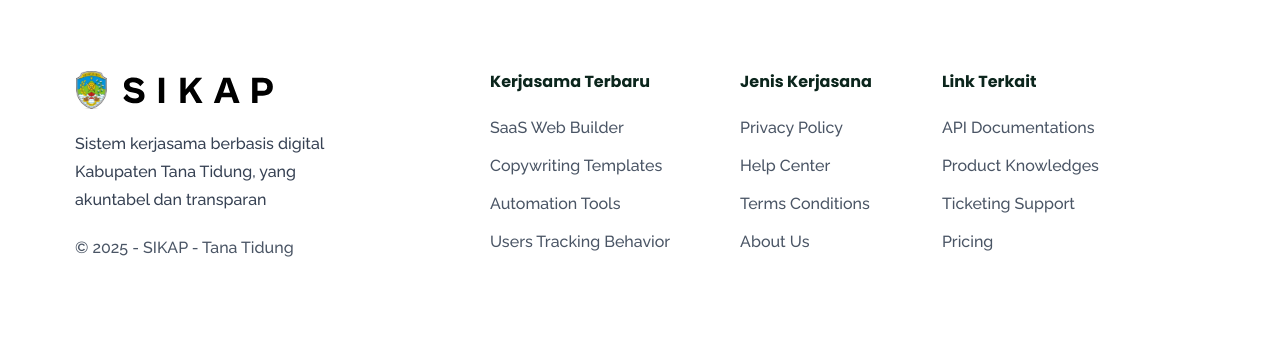
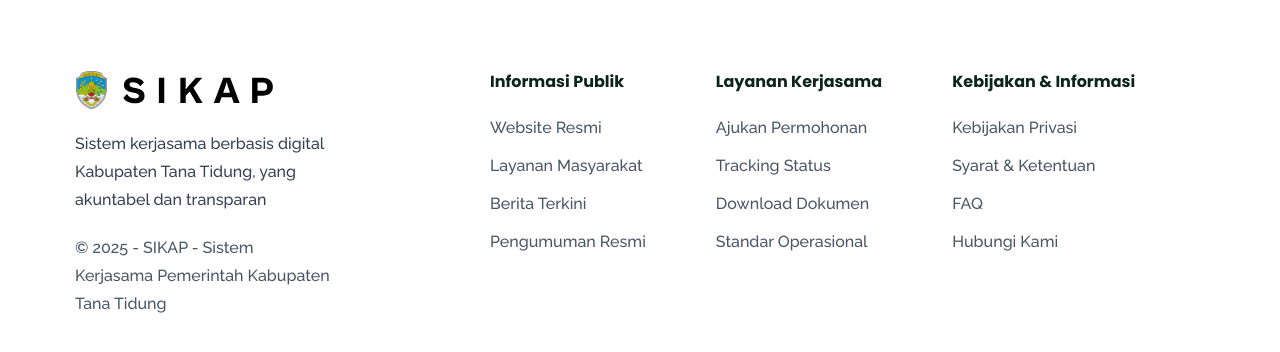
Before and after one commit to bayatechdev/sikap, a Next.js app: page / in a window 1280 px wide. Shown: the part 3471-3823 px from the top of the page. Built offline with nearby package versions, Linux system fonts and the light colour scheme; no server answers; the database is empty.

Commit message:
feat: update carousel, footer

```diff
--- a/src/components/layout/Footer.tsx
+++ b/src/components/layout/Footer.tsx
@@ -2,6 +2,7 @@
 
 import React from 'react';
 import Image from 'next/image';
+import Link from 'next/link';
 import { FooterData } from '@/types';
 
 interface FooterProps {
@@ -34,60 +35,130 @@ export default function Footer({ footerData }: FooterProps) {
 
           {/* Footer Links */}
           <div className="flex flex-col md:flex-row gap-8 md:gap-[70px]">
-            {/* Product Section */}
+            {/* Informasi Publik Section */}
             <nav className="flex flex-col gap-5">
               <h3 className="font-poppins text-[16px] leading-[24px] font-bold text-foreground">
-                {footerData.sections.product.title}
+                {footerData.sections.informasi.title}
               </h3>
               <ul className="flex flex-col gap-2.5">
-                {footerData.sections.product.links.map((link, index) => (
-                  <li key={index}>
+                <li>
+                  <a
+                    href="https://tanatidungkab.go.id"
+                    target="_blank"
+                    rel="noopener noreferrer"
+                    className="text-[16px] leading-7 font-medium text-gray-600 hover:text-primary transition-colors duration-300"
+                  >
+                    Website Resmi
+                  </a>
+                </li>
+                <li>
+                  <a
+                    href="https://layanan.tanatidungkab.go.id"
+                    target="_blank"
+                    rel="noopener noreferrer"
+                    className="text-[16px] leading-7 font-medium text-gray-600 hover:text-primary transition-colors duration-300"
+                  >
+                    Layanan Masyarakat
+                  </a>
+                </li>
+                <li>
                   <a
                     href="#"
                     className="text-[16px] leading-7 font-medium text-gray-600 hover:text-primary transition-colors duration-300"
                   >
-                      {link}
+                    Berita Terkini
                   </a>
                 </li>
-                ))}
-              </ul>
-            </nav>
-
-            {/* Company Section */}
-            <nav className="flex flex-col gap-5">
-              <h3 className="font-poppins text-[16px] leading-[24px] font-bold text-foreground">
-                {footerData.sections.company.title}
-              </h3>
-              <ul className="flex flex-col gap-2.5">
-                {footerData.sections.company.links.map((link, index) => (
-                  <li key={index}>
+                <li>
                   <a
                     href="#"
                     className="text-[16px] leading-7 font-medium text-gray-600 hover:text-primary transition-colors duration-300"
                   >
-                      {link}
+                    Pengumuman Resmi
                   </a>
                 </li>
-                ))}
               </ul>
             </nav>
 
-            {/* Developer Section */}
+            {/* Layanan Kerjasama Section */}
             <nav className="flex flex-col gap-5">
               <h3 className="font-poppins text-[16px] leading-[24px] font-bold text-foreground">
-                {footerData.sections.developer.title}
+                {footerData.sections.layanan.title}
               </h3>
               <ul className="flex flex-col gap-2.5">
-                {footerData.sections.developer.links.map((link, index) => (
-                  <li key={index}>
-                    <a
-                      href="#"
+                <li>
+                  <Link
+                    href="/permohonan"
                     className="text-[16px] leading-7 font-medium text-gray-600 hover:text-primary transition-colors duration-300"
                   >
-                      {link}
+                    Ajukan Permohonan
+                  </Link>
+                </li>
+                <li>
+                  <Link
+                    href="/track"
+                    className="text-[16px] leading-7 font-medium text-gray-600 hover:text-primary transition-colors duration-300"
+                  >
+                    Tracking Status
+                  </Link>
+                </li>
+                <li>
+                  <Link
+                    href="/#jenis-kerjasama"
+                    className="text-[16px] leading-7 font-medium text-gray-600 hover:text-primary transition-colors duration-300"
+                  >
+                    Download Dokumen
+                  </Link>
+                </li>
+                <li>
+                  <Link
+                    href="/#sop"
+                    className="text-[16px] leading-7 font-medium text-gray-600 hover:text-primary transition-colors duration-300"
+                  >
+                    Standar Operasional
+                  </Link>
+                </li>
+              </ul>
+            </nav>
+
+            {/* Kebijakan & Informasi Section */}
+            <nav className="flex flex-col gap-5">
+              <h3 className="font-poppins text-[16px] leading-[24px] font-bold text-foreground">
+                {footerData.sections.kebijakan.title}
+              </h3>
+              <ul className="flex flex-col gap-2.5">
+                <li>
+                  <a
+                    href="/privacy-policy"
+                    className="text-[16px] leading-7 font-medium text-gray-600 hover:text-primary transition-colors duration-300"
+                  >
+                    Kebijakan Privasi
                   </a>
                 </li>
-                ))}
+                <li>
+                  <a
+                    href="/terms-conditions"
+                    className="text-[16px] leading-7 font-medium text-gray-600 hover:text-primary transition-colors duration-300"
+                  >
+                    Syarat & Ketentuan
+                  </a>
+                </li>
+                <li>
+                  <a
+                    href="/faq"
+                    className="text-[16px] leading-7 font-medium text-gray-600 hover:text-primary transition-colors duration-300"
+                  >
+                    FAQ
+                  </a>
+                </li>
+                <li>
+                  <Link
+                    href="/#contact"
+                    className="text-[16px] leading-7 font-medium text-gray-600 hover:text-primary transition-colors duration-300"
+                  >
+                    Hubungi Kami
+                  </Link>
+                </li>
               </ul>
             </nav>
           </div>
--- a/src/components/ui/HeroCarousel.tsx
+++ b/src/components/ui/HeroCarousel.tsx
@@ -75,7 +75,8 @@ function SplitSlideContent({ title, subtitle, primaryButton, secondaryButton, im
             transition={{ duration: 0.8, ease: "easeInOut" }}
           >
             {/* Main Image with rounded corners */}
-            <div className="absolute ml-4 mr-4 lg:ml-[52px] lg:mr-[51px] w-[calc(100%-32px)] lg:w-[447px] h-full lg:h-[506px] rounded-[26px] overflow-hidden">
+            <div className="absolute bg-primary h-full w-[calc(100%-32px)] lg:w-[487px] pt-6 rounded-[26px] overflow-x-hidden">
+              <div className="absolute ml-4 mr-4 lg:ml-[32px] lg:mr-[51px] w-[calc(100%-32px)] lg:w-[467px] h-full lg:h-[506px] rounded-tl-[26px] overflow-hidden">
                 <Image
                   src={imageUrl}
                   alt={imageAlt}
@@ -84,9 +85,10 @@ function SplitSlideContent({ title, subtitle, primaryButton, secondaryButton, im
                   priority
                   />
               </div>
+            </div>
 
             {/* Review Card */}
-            <div className="absolute bottom-[20px] lg:bottom-[68px] left-0 w-[200px] lg:w-[316px] h-auto z-10">
+            {/* <div className="absolute bottom-[20px] lg:bottom-[68px] left-0 w-[200px] lg:w-[316px] h-auto z-10">
               <Image
                 src="/assets/images/thumbnails/review.png"
                 alt="Review"
@@ -94,12 +96,12 @@ function SplitSlideContent({ title, subtitle, primaryButton, secondaryButton, im
                 height={150}
                 className="drop-shadow-custom w-auto h-auto"
               />
-            </div>
+            </div> */}
 
             {/* Badge Card */}
             <div className="absolute top-[20px] lg:top-[77px] right-0 w-[80px] lg:w-[136px] h-auto z-10">
               <Image
-                src="/assets/images/thumbnails/badge.png"
+                src="/assets/images/thumbnails/hero_logo.png"
                 alt="Badge"
                 width={136}
                 height={120}
--- a/src/data/content.json
+++ b/src/data/content.json
@@ -59,33 +59,33 @@
     }
   },
   "footer": {
-    "copyright": "© 2025 - SIKAP - Tana Tidung",
+    "copyright": "© 2025 - SIKAP - Sistem Kerjasama Pemerintah Kabupaten Tana Tidung",
     "sections": {
-      "product": {
-        "title": "Kerjasama Terbaru",
+      "informasi": {
+        "title": "Informasi Publik",
         "links": [
-          "SaaS Web Builder",
-          "Copywriting Templates",
-          "Automation Tools",
-          "Users Tracking Behavior"
+          "Website Resmi",
+          "Layanan Masyarakat",
+          "Berita Terkini",
+          "Pengumuman Resmi"
         ]
       },
-      "company": {
-        "title": "Jenis Kerjasana",
+      "layanan": {
+        "title": "Layanan Kerjasama",
         "links": [
-          "Privacy Policy",
-          "Help Center",
-          "Terms Conditions",
-          "About Us"
+          "Ajukan Permohonan",
+          "Tracking Status",
+          "Download Dokumen",
+          "Standar Operasional"
         ]
       },
-      "developer": {
-        "title": "Link Terkait",
+      "kebijakan": {
+        "title": "Kebijakan & Informasi",
         "links": [
-          "API Documentations",
-          "Product Knowledges",
-          "Ticketing Support",
-          "Pricing"
+          "Kebijakan Privasi",
+          "Syarat & Ketentuan",
+          "FAQ",
+          "Hubungi Kami"
         ]
       }
     }
--- a/src/types/index.ts
+++ b/src/types/index.ts
@@ -73,9 +73,9 @@ export interface FooterSection {
 export interface FooterData {
   copyright: string;
   sections: {
-    product: FooterSection;
-    company: FooterSection;
-    developer: FooterSection;
+    informasi: FooterSection;
+    layanan: FooterSection;
+    kebijakan: FooterSection;
   };
 }
 
```
Also changed, not shown: public/assets/images/thumbnails/hero_logo.png (added). Lines whose indentation alone changed are shown as unchanged.
